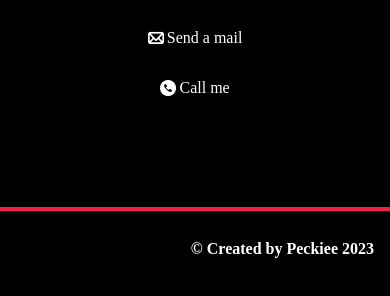
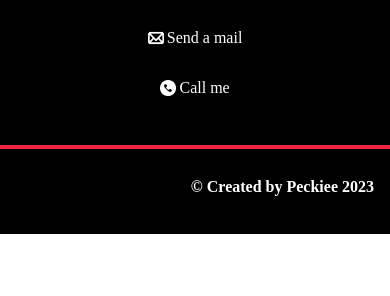
Before and after one commit to geeky-peckiee/My-Portfolio, a plain HTML site: page index.html in a window 390 px wide. Shown: the part 2979-3275 px from the top of the page. After the commit the page ends 3213 px from the top, so only its background shows below. Drawn offline with Linux system fonts and the light colour scheme.

Commit message:
made the contact section responsive

```diff
--- a/style.css
+++ b/style.css
@@ -130,7 +130,8 @@ header {
 }
 #contact {
     width: 100%;
-    height: 60vh;
+    height: 60%;
+    padding-bottom: 3em;
     background-color: rgb(0, 0, 0);
 }
 #contact h2  {
```
